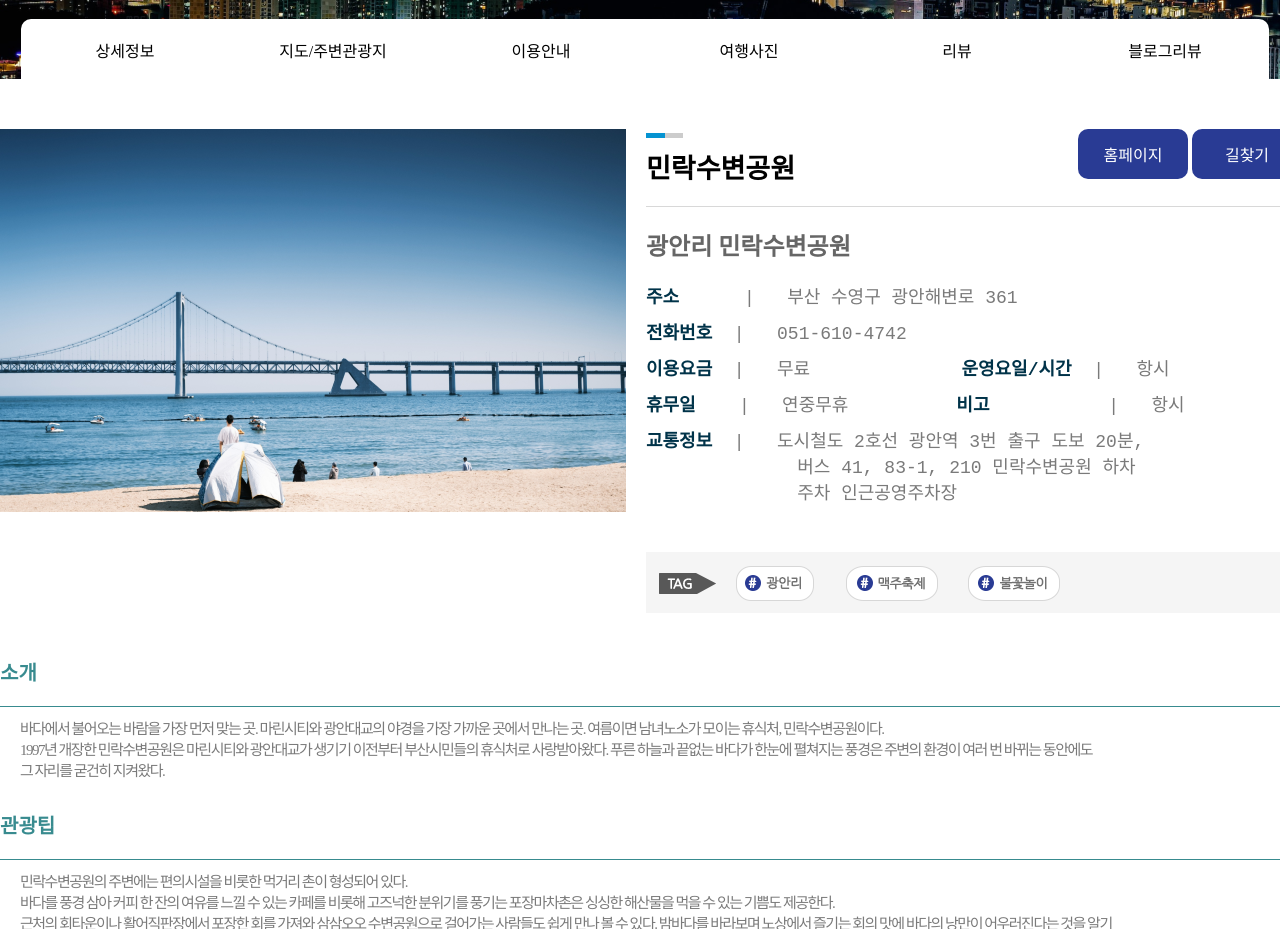
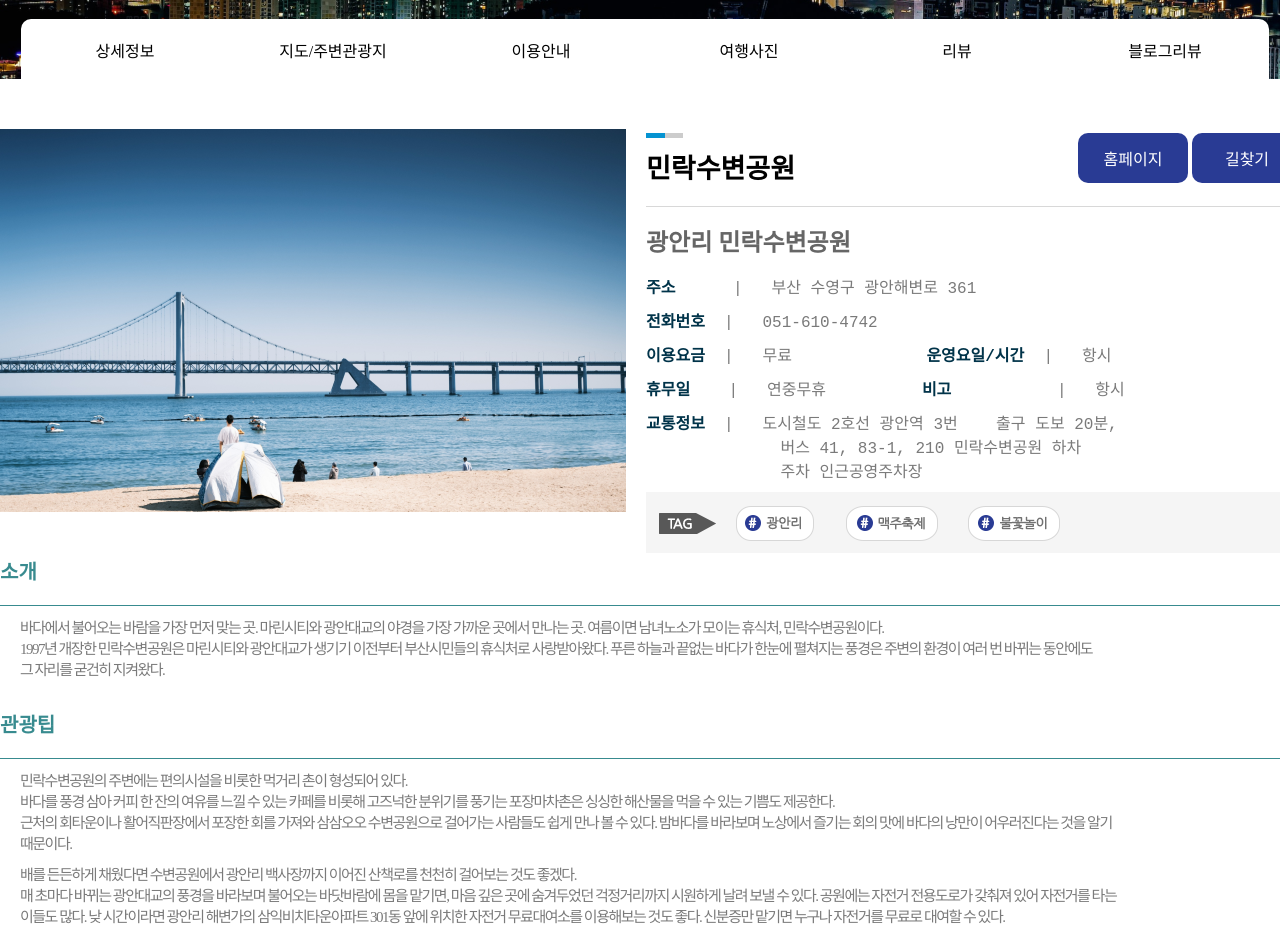
Before and after one commit to yamXcoco/busan, a plain HTML site: page pages/sub_page02.html in a window 1280 px wide. Shown: the part 920-1849 px from the top of the page. Drawn offline with Linux system fonts and the light colour scheme; some icons are missing.

Commit message:
효과빼고 완성

```diff
--- a/css/main.css
+++ b/css/main.css
@@ -577,10 +577,13 @@ ul {
   flex-direction: column;
   justify-content: space-between;
   margin-left: 20px;
+  height: 383px;
 }
 .container_p3 .banner03 .content2 .box1 {
   display: flex;
+
   justify-content: space-between;
+  align-items: center;
   border-bottom: 1px solid #d8d8d8;
   padding-bottom: 20px;
 }
@@ -597,14 +600,16 @@ ul {
   background-color: #293b94;
   border-radius: 10px;
 }
+.container_p3 .banner03 .content2 .text {
+}
 .container_p3 .banner03 .content2 .text h2 {
   font-style: 34px;
   color: #666666;
   font-weight: bold;
-  margin: 20px 0;
+  margin: 16px 0;
 }
 .container_p3 .banner03 .content2 .text ul {
-  font-size: 18px;
+  font-size: 16px;
   color: #7a7a7a;
   font-weight: 400;
 }
@@ -616,9 +621,7 @@ ul {
 .container_p3 .banner03 .content2 .text ul li {
   margin-bottom: 10px;
 }
-.container_p3 .banner03 .content2 .text img {
-  margin-top: 18px;
-}
+
 .container_p3 .banner04 .content1 h1 {
   color: #388b8f;
   padding: 20px 0;
```
Also changed, not shown: pages/sub_page02.html (+2 -4 lines).
